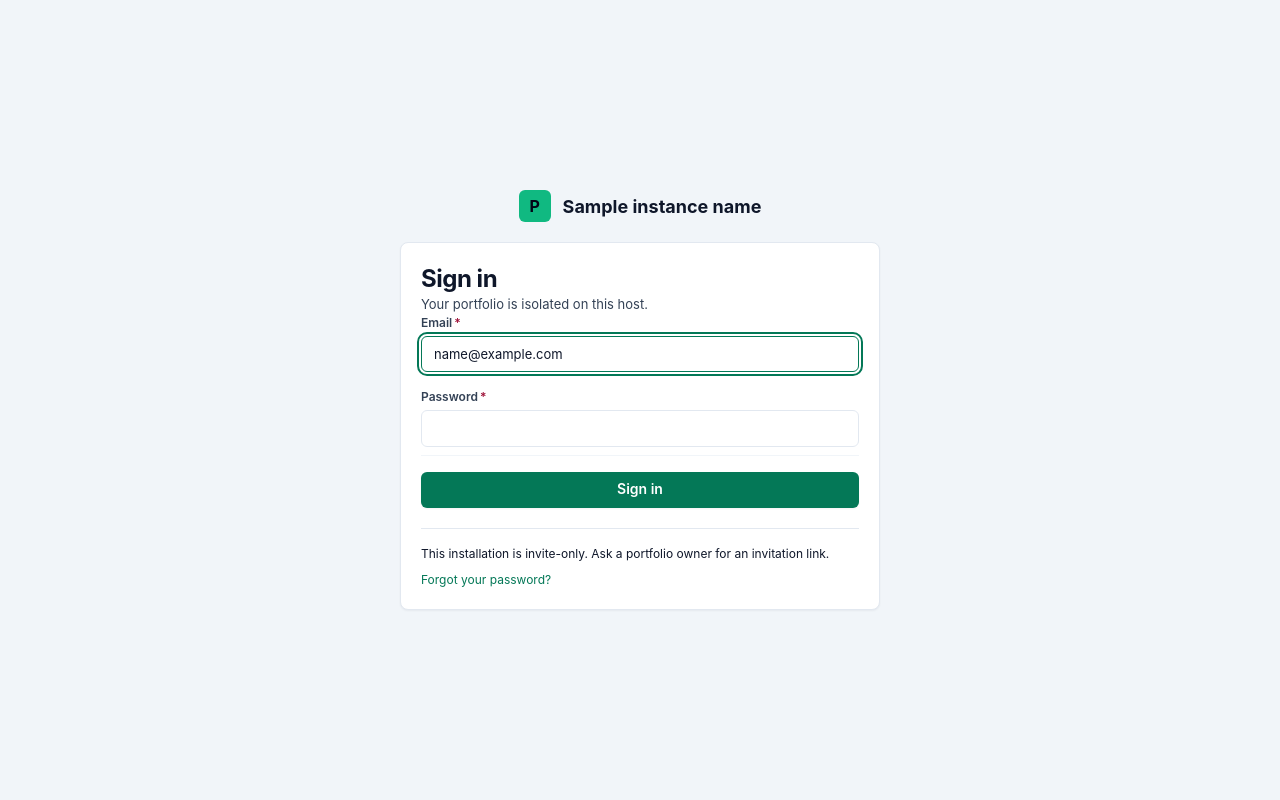
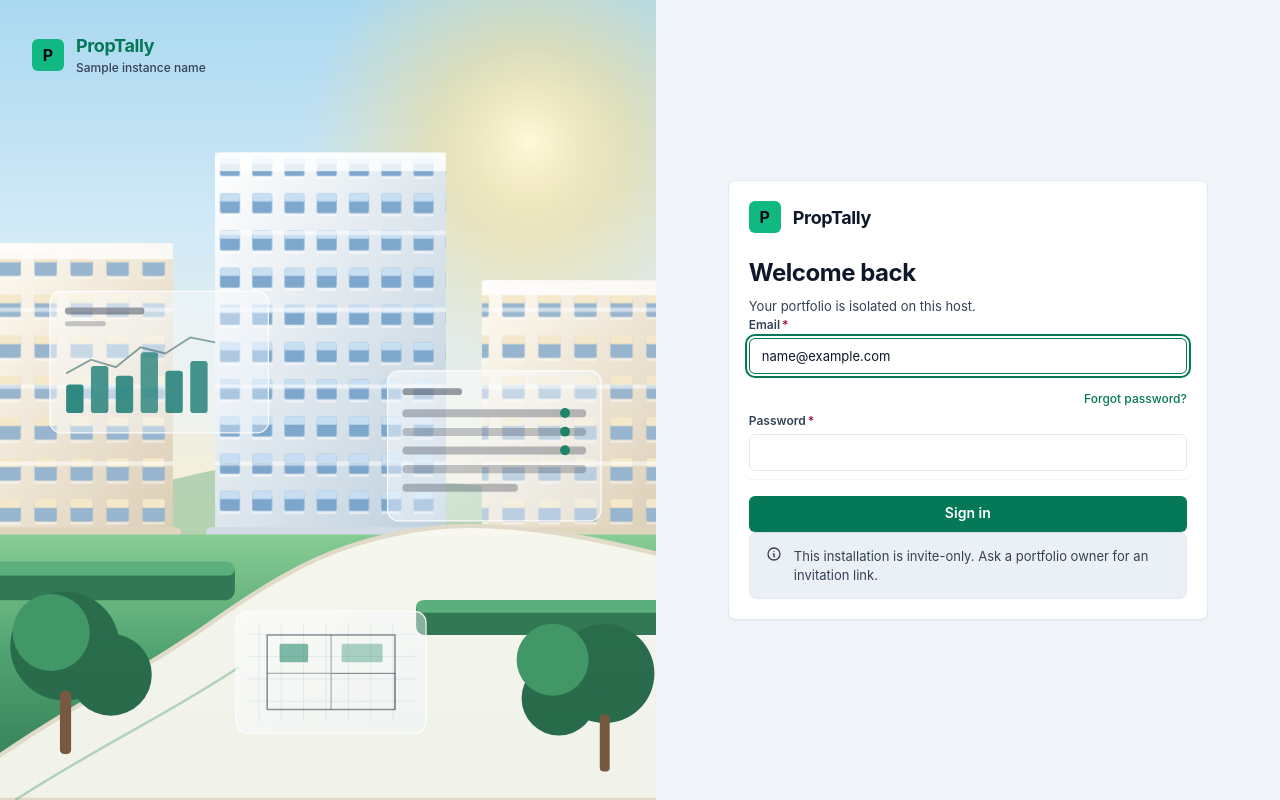
Before and after one commit to gauravssingh/proptally, a Python web app: template src/proptally/web/templates/login.html in a window 1280 px wide. Run offline with Jinja, Linux system fonts and the light colour scheme; the template is opened without the code that fills it: most values are stand-ins (such as "Sample title", 1, 10 or a date in 2020).

Commit message:
Sign-in redesign: split screen, workspace artwork, and a Welcome back card
Left pane carries the artwork and the mark; right pane is a white column with
the card: wordmark, "Welcome back", the isolation line, Email with a
name@company.com placeholder, Forgot password? on the password field's own row,
a wide primary Sign in, and the invite-only state in a neutral alert box.

The artwork is an authored SVG (static/img/login-scene.svg) composed at the
panel's aspect so cover does not clip the floating screens, and referenced
through tokens.css (--pt-login-photo) so replacing it with a photograph is a
one-line change. Below lg the pane is dropped and the centred card returns.

```diff
--- a/src/proptally/web/static/css/components.css
+++ b/src/proptally/web/static/css/components.css
@@ -616,6 +616,102 @@
     padding-top: var(--pt-space-4);
     border-top: var(--pt-border-w) solid var(--pt-border);
     font-size: var(--pt-fs-caption);
+}
+
+/* --- A8b. Split sign-in (lg and up) ------------------------------------ */
+/* Two panes: the workspace on the left, the form on a white column at the
+   right. Below lg it collapses to the centred card, because the artwork is
+   decoration and the form is not. */
+.pt-auth-split {
+    display: grid;
+    grid-template-columns: minmax(0, 1fr);
+    min-height: 100dvh;
+    background-color: var(--pt-bg);
+}
+
+.pt-auth-split__media {
+    display: none;
+    flex-direction: column;
+    padding: var(--pt-space-8);
+    background-color: var(--pt-surface-sunken);
+    background-image:
+        linear-gradient(var(--pt-white-alpha-12), var(--pt-white-alpha-08)),
+        var(--pt-login-photo);
+    background-size: cover;
+    background-position: center;
+}
+
+/* The mark sits on the brightest corner of the scene, so the dark green
+   wordmark keeps its contrast without a plate behind it. */
+.pt-auth-split__brand {
+    display: inline-flex;
+    align-items: center;
+    gap: var(--pt-space-3);
+    color: var(--pt-accent);
+    text-decoration: none;
+}
+
+.pt-auth-split__brandname {
+    font-size: var(--pt-fs-section);
+    font-weight: var(--pt-fw-bold);
+    letter-spacing: var(--pt-tracking-tight);
+}
+
+.pt-auth-split__instance {
+    display: block;
+    font-size: var(--pt-fs-caption);
+    font-weight: var(--pt-fw-medium);
+    color: var(--pt-text-secondary);
+}
+
+.pt-auth-split__panel {
+    display: flex;
+    align-items: center;
+    justify-content: center;
+    padding: var(--pt-space-8) var(--pt-space-4);
+}
+
+.pt-auth__brand {
+    display: flex;
+    align-items: center;
+    gap: var(--pt-space-3);
+    margin-bottom: var(--pt-space-6);
+}
+
+.pt-auth__wordmark {
+    font-size: var(--pt-fs-section);
+    font-weight: var(--pt-fw-bold);
+    letter-spacing: var(--pt-tracking-tight);
+}
+
+.pt-auth__title {
+    margin-bottom: var(--pt-space-2);
+    font-size: var(--pt-fs-title);
+    font-weight: var(--pt-fw-bold);
+    letter-spacing: var(--pt-tracking-tight);
+}
+
+/* "Forgot password?" belongs to the password field, not the email one. */
+.pt-auth__assist-row {
+    display: flex;
+    justify-content: flex-end;
+    margin-bottom: var(--pt-space-1);
+}
+
+.pt-auth__assist {
+    font-size: var(--pt-fs-caption);
+    font-weight: var(--pt-fw-medium);
+    color: var(--pt-accent-text);
+}
+
+@media (min-width: 1024px) {
+    .pt-auth-split {
+        grid-template-columns: minmax(0, 1.05fr) minmax(0, 1fr);
+    }
+
+    .pt-auth-split__media {
+        display: flex;
+    }
 }
 
 /* --- A9. Role legend (administration) ---------------------------------- */
--- a/src/proptally/web/static/css/tokens.css
+++ b/src/proptally/web/static/css/tokens.css
@@ -91,6 +91,10 @@
     --pt-border-strong: #cbd5e1;
     --pt-border-chrome: #1e293b;
     --pt-divider: #f1f5f9;
+    /* Artwork behind the split sign-in panel. Swap this url() for your own
+       photograph (any file under static/img/); the scrim, layout and fallback
+       colour stay as they are. */
+    --pt-login-photo: url("/static/img/login-scene.svg");
     --pt-black-alpha-40: rgba(2, 6, 23, 0.4);
     --pt-black-alpha-60: rgba(2, 6, 23, 0.6);
     --pt-black-alpha-80: rgba(2, 6, 23, 0.8);
--- a/src/proptally/web/templates/auth_base.html
+++ b/src/proptally/web/templates/auth_base.html
@@ -17,14 +17,16 @@
     <link rel="stylesheet" href="/static/css/components.css?v={{ asset_version() }}">
 </head>
 <body>
+{% block shell %}
 <main class="pt-auth">
     <div class="pt-auth__lockup">
         <span class="pt-brand__mark" aria-hidden="true">P</span>
         <span class="pt-auth__instance">{{ instance_name }}</span>
     </div>
     <div class="pt-auth__card">
-        {% block card %}{% endblock %}
+        {{ self.card() }}
     </div>
 </main>
+{% endblock %}
 </body>
 </html>
--- a/src/proptally/web/templates/login.html
+++ b/src/proptally/web/templates/login.html
@@ -1,8 +1,47 @@
 {% extends "auth_base.html" %}
 {% block title %}Sign in — PropTally{% endblock %}
+
+{# ---------------------------------------------------------------------------
+   Split sign-in: the workspace on the left, the form on a white column at the
+   right. The layout is defined here rather than in auth_base because the other
+   unauthenticated screens (register, invite, reset) carry no artwork and stay
+   centred; only this one is the front door.
+
+   The artwork is a CSS background (tokens.css: --pt-login-photo), so it costs
+   no markup and stays decorative to assistive technology. The brand block over
+   it is aria-hidden for the same reason: the card below states the same
+   identity, and a signed-out visitor has no home page to link to.
+   --------------------------------------------------------------------------- #}
+
+{% block shell %}
+<main class="pt-auth-split">
+    <aside class="pt-auth-split__media">
+        <div class="pt-auth-split__brand" aria-hidden="true">
+            <span class="pt-brand__mark">P</span>
+            <span>
+                <span class="pt-auth-split__brandname">PropTally</span>
+                {% if instance_name != "PropTally" %}
+                <span class="pt-auth-split__instance">{{ instance_name }}</span>
+                {% endif %}
+            </span>
+        </div>
+    </aside>
+    <section class="pt-auth-split__panel">
+        <div class="pt-auth__card">
+            {{ self.card() }}
+        </div>
+    </section>
+</main>
+{% endblock %}
+
 {% block card %}
 {{ ui.card_open() }}
-<h1>Sign in</h1>
+<div class="pt-auth__brand">
+    <span class="pt-brand__mark" aria-hidden="true">P</span>
+    <span class="pt-auth__wordmark">PropTally</span>
+</div>
+
+<h1 class="pt-auth__title">Welcome back</h1>
 <p class="pt-fs-supporting pt-text-secondary">
     Your portfolio is isolated on this host.
 </p>
@@ -13,22 +52,31 @@
     <input type="hidden" name="next" value="{{ next_url }}">
     <div class="pt-stack pt-gap-4">
         {{ ui.text_field("email", "Email", value=email or "", type="email", required=true,
+                         placeholder="name@company.com",
                          extra='autocomplete="username" autofocus') }}
-        {{ ui.text_field("password", "Password", type="password", required=true,
-                         extra='autocomplete="current-password"') }}
+        <div>
+            <div class="pt-auth__assist-row">
+                <a class="pt-auth__assist" href="/auth/reset">Forgot password?</a>
+            </div>
+            {{ ui.text_field("password", "Password", type="password", required=true,
+                             extra='autocomplete="current-password"') }}
+        </div>
         <div class="pt-form-actions">
             {{ ui.btn("Sign in", variant="primary", type="submit", block=true) }}
         </div>
     </div>
 </form>
 
-<div class="pt-auth__footer">
-    {% if registration_open %}
-    <span>No account yet? <a href="/auth/register">Create a portfolio</a>.</span>
-    {% else %}
-    <span>This installation is invite-only. Ask a portfolio owner for an invitation link.</span>
-    {% endif %}
-    <a href="/auth/reset">Forgot your password?</a>
-</div>
+{% if registration_open %}
+{{ ui.alert(
+    variant="neutral",
+    text="No account yet? <a href='/auth/register'>Create a portfolio</a>."
+) }}
+{% else %}
+{{ ui.alert(
+    variant="neutral",
+    text="This installation is invite-only. Ask a portfolio owner for an invitation link."
+) }}
+{% endif %}
 {{ ui.card_close() }}
 {% endblock %}
```
Also changed, not shown: src/proptally/web/static/img/login-scene.svg (added).
